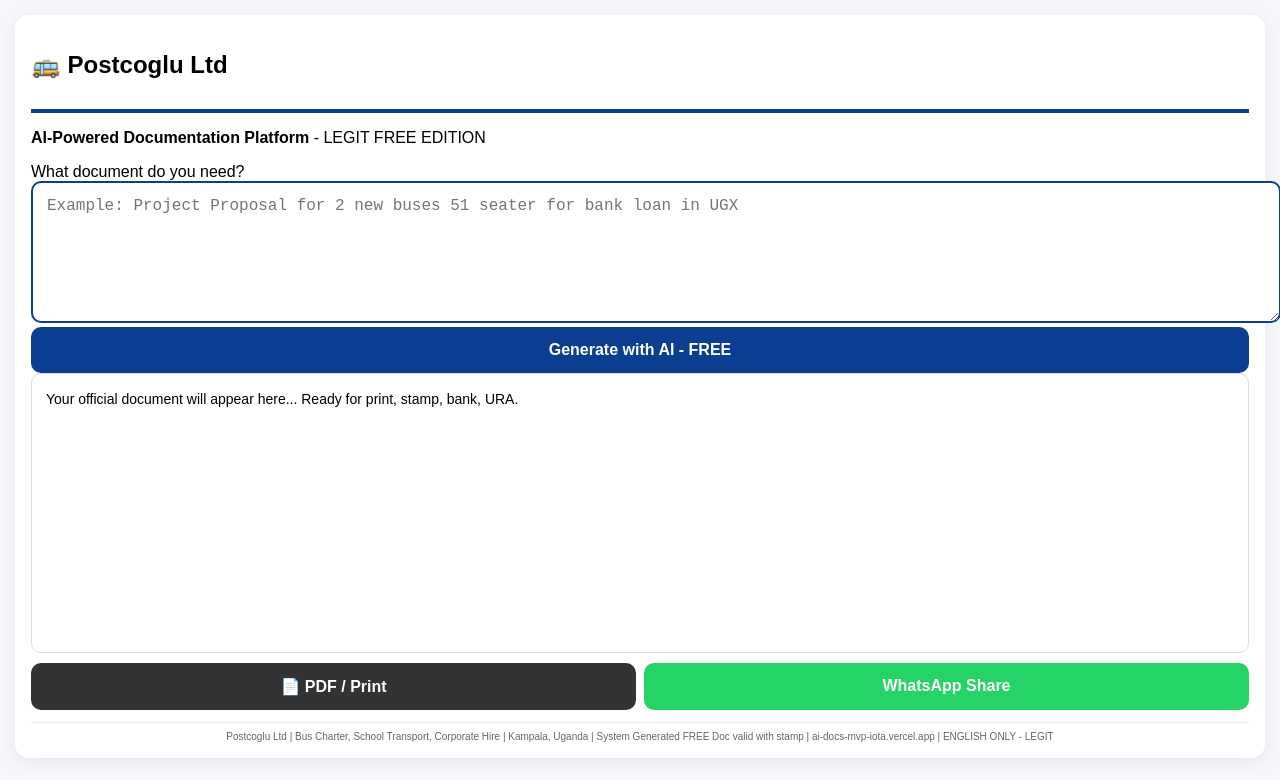
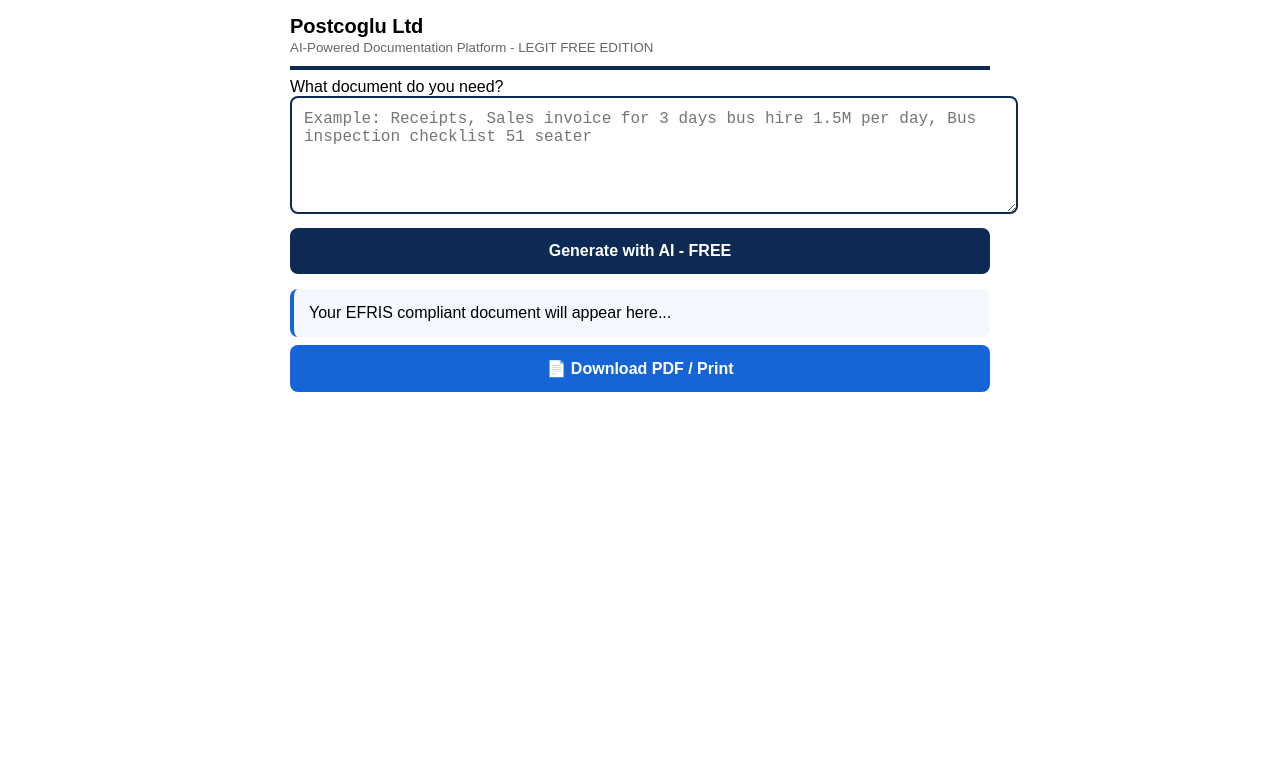
Before and after one commit to postcoglu/ai-docs-mvp, a website: page index.html in a window 1280 px wide. Drawn offline with Linux system fonts and the light colour scheme.

Commit message:
Refactor index.html for layout and branding changes
Updated HTML structure and styles for improved layout and branding.

```diff
--- a/index.html
+++ b/index.html
@@ -1,50 +1,36 @@
 <!DOCTYPE html>
-<html>
-<head>
+<html><head>
 <meta charset="utf-8"><meta name="viewport" content="width=device-width,initial-scale=1">
-<title>Postcoglu AI Docs - FREE LEGIT</title>
+<title>Postcoglu Ltd</title>
 <style>
-body{font-family:Arial;margin:0;padding:15px;background:#f5f7fb}
-.card{background:#fff;border-radius:14px;padding:16px;box-shadow:0 4px 18px #0001}
-.header{border-bottom:4px solid #0B3D91;display:flex;align-items:center;gap:10px;padding-bottom:10px;margin-bottom:12px}
-textarea{width:100%;padding:14px;border:2px solid #0B3D91;border-radius:10px;height:110px;font-size:16px}
-button{width:100%;padding:14px;background:#0B3D91;color:#fff;border:none;border-radius:10px;font-weight:bold;font-size:16px}
-#out{border:1px solid #ddd;padding:14px;background:#fff;white-space:pre-wrap;min-height:250px;line-height:1.7;font-size:14px;border-radius:10px}
-.small{font-size:10px;text-align:center;color:#666;margin-top:12px;border-top:1px solid #eee;padding-top:8px}
-</style>
-</head>
-<body>
-<div class="card">
-<div class="header"><h2>🚌 Postcoglu Ltd</h2></div>
-<p><b>AI-Powered Documentation Platform</b> - LEGIT FREE EDITION</p>
+body{font-family:Arial;padding:15px;max-width:700px;margin:auto}
+header{display:flex;align-items:center;gap:12px;margin-bottom:10px}
+header img{height:48px}
+textarea{width:100%;height:90px;padding:12px;font-size:16px;border:2px solid #0d2a54;border-radius:8px}
+button{width:100%;padding:14px;background:#0d2a54;color:white;border:none;border-radius:8px;font-size:16px;font-weight:bold;margin-top:10px}
+#output{white-space:pre-wrap;background:#f6f8ff;padding:15px;border-radius:8px;margin-top:15px;border-left:4px solid #1565d8}
+small{color:#666}
+</style></head><body>
+<header>
+<img src="logo.png" onerror="this.style.display='none'">
+<div><b style="font-size:20px">Postcoglu Ltd</b><br><small>AI-Powered Documentation Platform - LEGIT FREE EDITION</small></div>
+</header>
+<hr style="border:2px solid #0d2a54">
 <label>What document do you need?</label>
-<textarea id="topic" placeholder="Example: Project Proposal for 2 new buses 51 seater for bank loan in UGX"></textarea>
-<button id="btn" onclick="gen()">Generate with AI - FREE</button>
-<div id="out">Your official document will appear here... Ready for print, stamp, bank, URA.</div>
-<div style="display:flex;gap:8px;margin-top:10px">
-<button onclick="window.print()" style="background:#333">📄 PDF / Print</button>
-<button onclick="shareW()" style="background:#25D366">WhatsApp Share</button>
-</div>
-<div class="small">Postcoglu Ltd | Bus Charter, School Transport, Corporate Hire | Kampala, Uganda | System Generated FREE Doc valid with stamp | ai-docs-mvp-iota.vercel.app | ENGLISH ONLY - LEGIT</div>
-</div>
+<textarea id="prompt" placeholder="Example: Receipts, Sales invoice for 3 days bus hire 1.5M per day, Bus inspection checklist 51 seater"></textarea>
+<button onclick="generate()">Generate with AI - FREE</button>
+<div id="output">Your EFRIS compliant document will appear here...</div>
+<button onclick="window.print()" style="background:#1565d8;margin-top:8px">📄 Download PDF / Print</button>
 <script>
-async function gen(){
-const topic=document.getElementById("topic").value;
-const out=document.getElementById("out");
-const btn=document.getElementById("btn");
-if(!topic){alert("Type something");return;}
-btn.innerText="Generating official document..."; out.innerText="Generating official document...";
-try{
-const res=await fetch("/api/generate",{method:"POST",headers:{"Content-Type":"application/json"},body:JSON.stringify({prompt:topic})});
-const d=await res.json();
-if(d.error){out.innerText="❌ "+d.error}else{out.innerText=d.text||d.result||d.output||d.response||JSON.stringify(d)}
-}catch(e){out.innerText="❌ Error - "+e.message}
-btn.innerText="Generate with AI - FREE";
-}
-function shareW(){
-const t=document.getElementById("out").innerText.slice(0,1000);
-window.open("https://wa.me/?text="+encodeURIComponent(t));
+async function generate(){
+ const p=document.getElementById('prompt').value;
+ if(!p){alert('Type document needed');return}
+ document.getElementById('output').innerText='Generating...';
+ try{
+  const r=await fetch('/api/generate',{method:'POST',headers:{'Content-Type':'application/json'},body:JSON.stringify({prompt:p})});
+  const d=await r.json();
+  document.getElementById('output').innerText=d.text||d.error;
+ }catch(e){document.getElementById('output').innerText='Error: '+e.message}
 }
 </script>
-</body>
-</html>
+</body></html>
```
